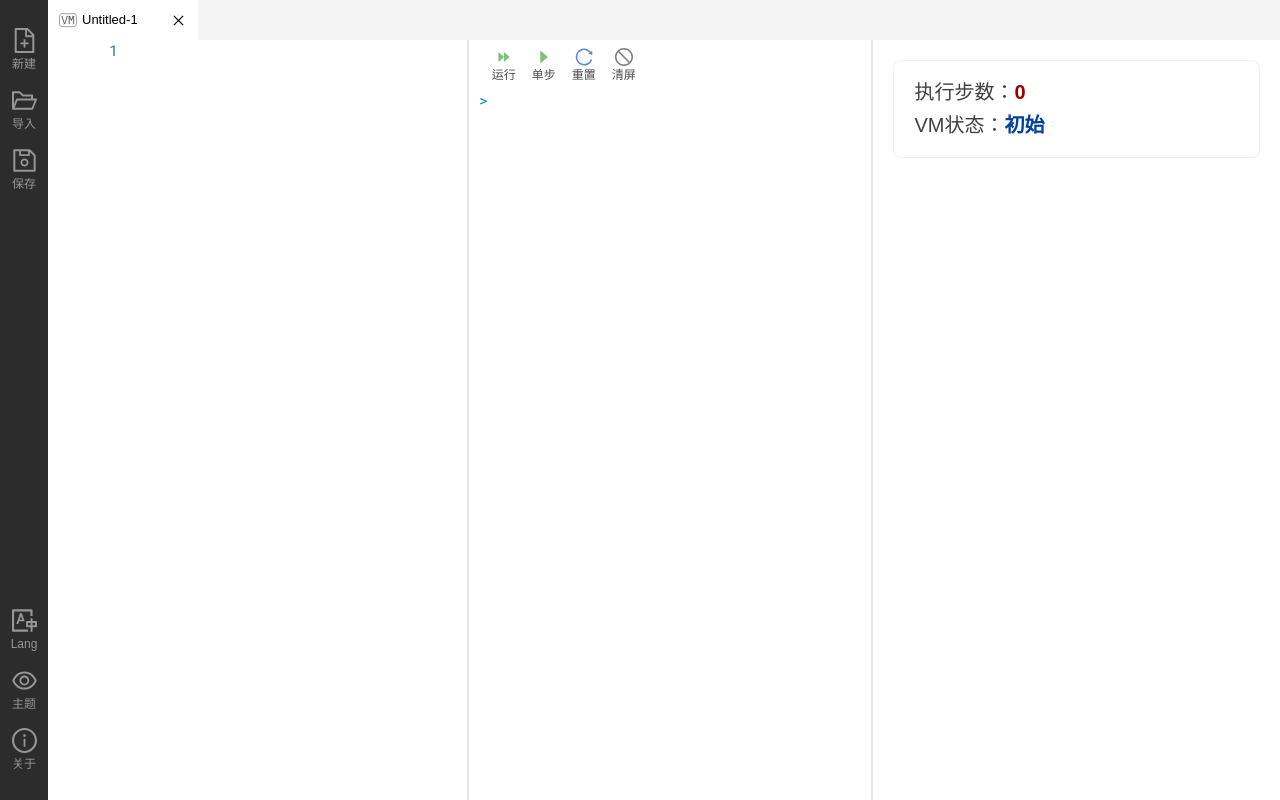
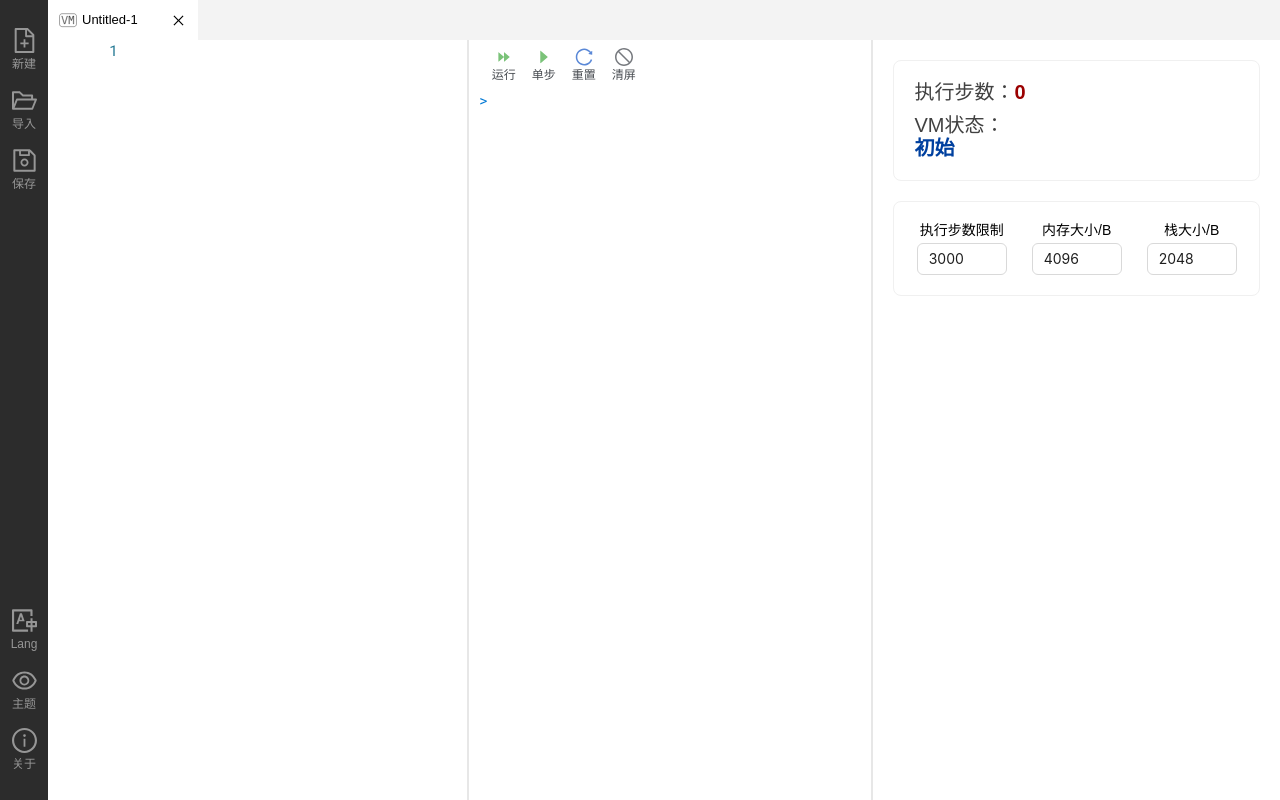
Before and after one commit to ErnestThePoet/ir-virtual-machine, a React (Vite) app: page / in a window 1280 px wide. Both pictures are taken after a click on the element "新建". Built offline with nearby package versions, Linux system fonts and the light colour scheme.

Commit message:
feat: add VM options

```diff
--- a/src/locales/zhcn.ts
+++ b/src/locales/zhcn.ts
@@ -33,9 +33,8 @@ const zhCn = {
     STATE_EXITED_ABNORMALLY: "不正常退出（返回值非0）",
 
     MAX_EXECUTION_STEP_COUNT: "执行步数限制",
-    MEMORY_SIZE: "虚拟机内存大小",
-    STACK_SIZE: "虚拟机栈大小",
-    APPLY: "应用",
+    MEMORY_SIZE: "内存大小/B",
+    STACK_SIZE: "栈大小/B",
 
     TOTAL_MEMORY_USAGE: "总内存使用量",
     STACK_MEMORY_USAGE: "栈内存使用量",
--- a/src/pages/Home/components/VmInspector/VmInspector.module.scss
+++ b/src/pages/Home/components/VmInspector/VmInspector.module.scss
@@ -11,6 +11,7 @@
 
     display: flex;
     flex-direction: column;
+    gap: 20px;
 
     overflow-y: auto;
     @include thick-scroll-bar;
@@ -18,17 +19,21 @@
     font-family: sans-serif;
 }
 
-.divStepStateWrapper {
-    width: 100%;
+@mixin inspector-card {
     padding: 20px;
     border: 1px solid var(--vm-inspector-card-border-color);
     border-radius: 8px;
+}
+
+.divStepStateCard {
+    width: 100%;
     display: flex;
     flex-direction: column;
     gap: 10px;
+    @include inspector-card;
 }
 
-.divStepState{
+.divStepStateWrapper {
     display: flex;
     align-items: flex-start;
 }
@@ -94,3 +99,21 @@
     @extend .divStateBase;
     color: var(--vm-inspector-state-exited-abnormally-color);
 }
+
+.divOptionsCard{
+    display: flex;
+    justify-content: center;
+    gap: 25px;
+    @include inspector-card;
+}
+
+.divOptionWrapper{
+    display: flex;
+    flex-direction: column;
+    align-items: center;
+    gap: 5px;
+}
+
+.lblOption{
+    font-size: 14px;
+}
--- a/src/pages/Home/components/VmInspector/VmInspector.tsx
+++ b/src/pages/Home/components/VmInspector/VmInspector.tsx
@@ -1,16 +1,22 @@
 import React from "react";
 import { useAppDispatch, useAppSelector } from "@/store/hooks";
+import { InputNumber } from "antd";
 import styles from "./VmInspector.module.scss";
 import { useIntl } from "react-intl";
 import classNames from "classnames";
+import { vmOptionLimits } from "@/modules/vm/vm";
+import { syncVmState } from "@/store/reducers/vm";
+import vmContainer from "@/modules/vmContainer/vmContainer";
 
 const VmInspector: React.FC = () => {
     const intl = useIntl();
+    const dispatch = useAppDispatch();
     const vm = useAppSelector(state => state.vm);
+
     return (
         <div className={styles.divVmInspectorWrapper}>
-            <div className={styles.divStepStateWrapper}>
-                <div className={styles.divStepState}>
+            <div className={styles.divStepStateCard}>
+                <div className={styles.divStepStateWrapper}>
                     <label className={styles.lblStepStateLabel}>
                         {intl.formatMessage({ id: "STEP_COUNT" })}
                     </label>
@@ -61,6 +67,78 @@ const VmInspector: React.FC = () => {
                     </div>
                 </div>
             </div>
+
+            <div className={styles.divOptionsCard}>
+                <div className={styles.divOptionWrapper}>
+                    <label className={styles.lblOption}>
+                        {intl.formatMessage({ id: "MAX_EXECUTION_STEP_COUNT" })}
+                    </label>
+                    <InputNumber
+                        disabled={
+                            vm.vmPageStates[vm.activeVmIndex].state !==
+                            "INITIAL"
+                        }
+                        min={vmOptionLimits.maxExecutionStepCount.min}
+                        max={vmOptionLimits.maxExecutionStepCount.max}
+                        value={
+                            vm.vmPageStates[vm.activeVmIndex].options
+                                .maxExecutionStepCount
+                        }
+                        onChange={e => {
+                            vmContainer.at(vm.activeVmIndex).configure({
+                                maxExecutionStepCount: e ?? undefined
+                            });
+                            syncVmState(dispatch, vm);
+                        }}
+                    />
+                </div>
+
+                <div className={styles.divOptionWrapper}>
+                    <label className={styles.lblOption}>
+                        {intl.formatMessage({ id: "MEMORY_SIZE" })}
+                    </label>
+                    <InputNumber
+                        disabled={
+                            vm.vmPageStates[vm.activeVmIndex].state !==
+                            "INITIAL"
+                        }
+                        min={vmOptionLimits.memorySize.min}
+                        max={vmOptionLimits.memorySize.max}
+                        value={
+                            vm.vmPageStates[vm.activeVmIndex].options.memorySize
+                        }
+                        onChange={e => {
+                            vmContainer.at(vm.activeVmIndex).configure({
+                                memorySize: e ?? undefined
+                            });
+                            syncVmState(dispatch, vm);
+                        }}
+                    />
+                </div>
+
+                <div className={styles.divOptionWrapper}>
+                    <label className={styles.lblOption}>
+                        {intl.formatMessage({ id: "STACK_SIZE" })}
+                    </label>
+                    <InputNumber
+                        disabled={
+                            vm.vmPageStates[vm.activeVmIndex].state !==
+                            "INITIAL"
+                        }
+                        min={vmOptionLimits.stackSize.min}
+                        max={vmOptionLimits.stackSize.max}
+                        value={
+                            vm.vmPageStates[vm.activeVmIndex].options.stackSize
+                        }
+                        onChange={e => {
+                            vmContainer.at(vm.activeVmIndex).configure({
+                                stackSize: e ?? undefined
+                            });
+                            syncVmState(dispatch, vm);
+                        }}
+                    />
+                </div>
+            </div>
         </div>
     );
 };
--- a/src/store/reducers/vm/vm.ts
+++ b/src/store/reducers/vm/vm.ts
@@ -191,6 +191,7 @@ export const syncVmState = (dispatch: AppDispatch, vm: VmState) => {
             vmContainer.at(vm.activeVmIndex).localVariableDetailsStack
         )
     );
+    dispatch(setOptions(vmContainer.at(vm.activeVmIndex).currentOptions));
     dispatch(setStepCount(vmContainer.at(vm.activeVmIndex).stepCount));
     dispatch(setMemoryUsage(vmContainer.at(vm.activeVmIndex).memoryUsage));
     dispatch(
```
